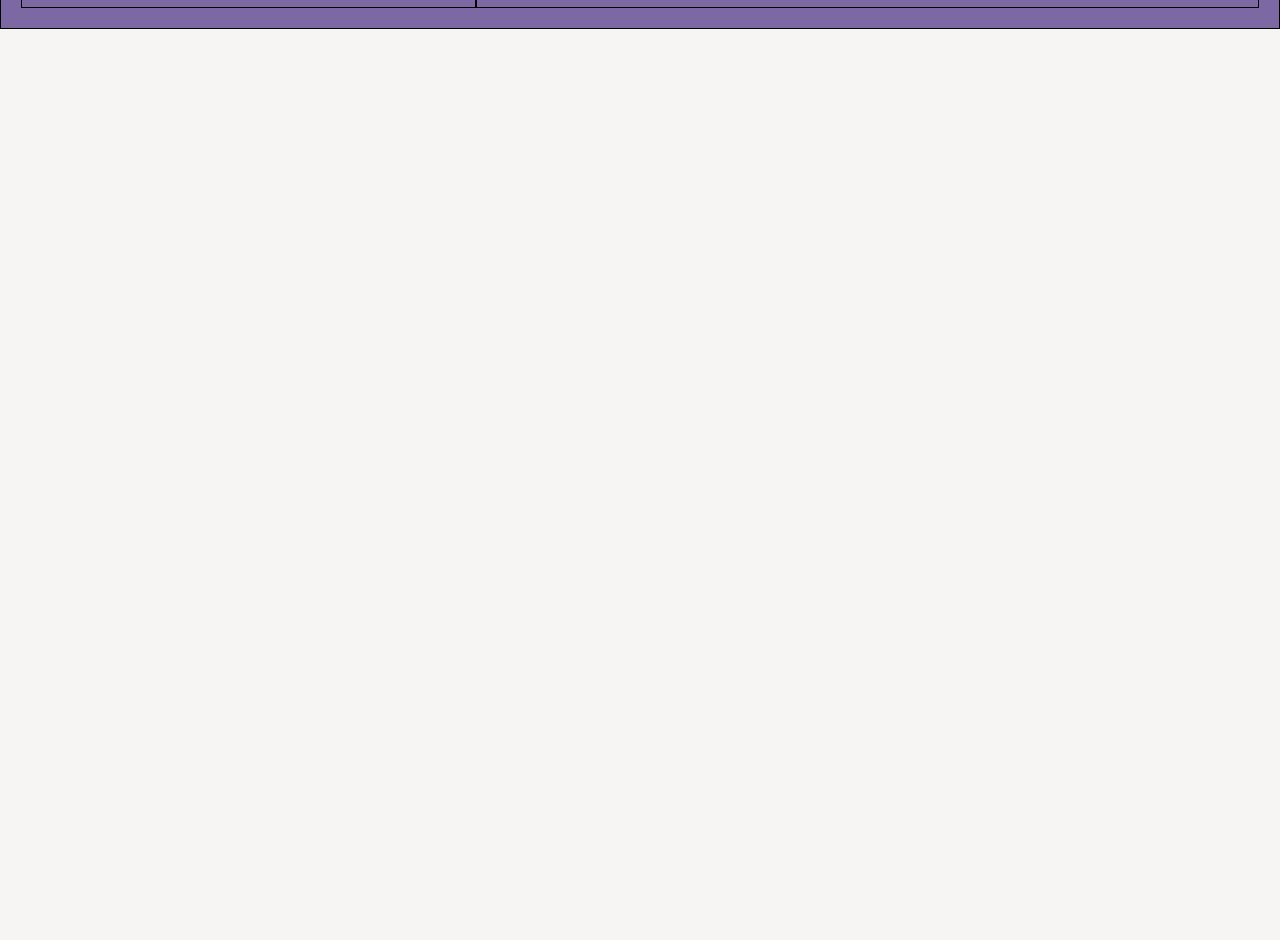
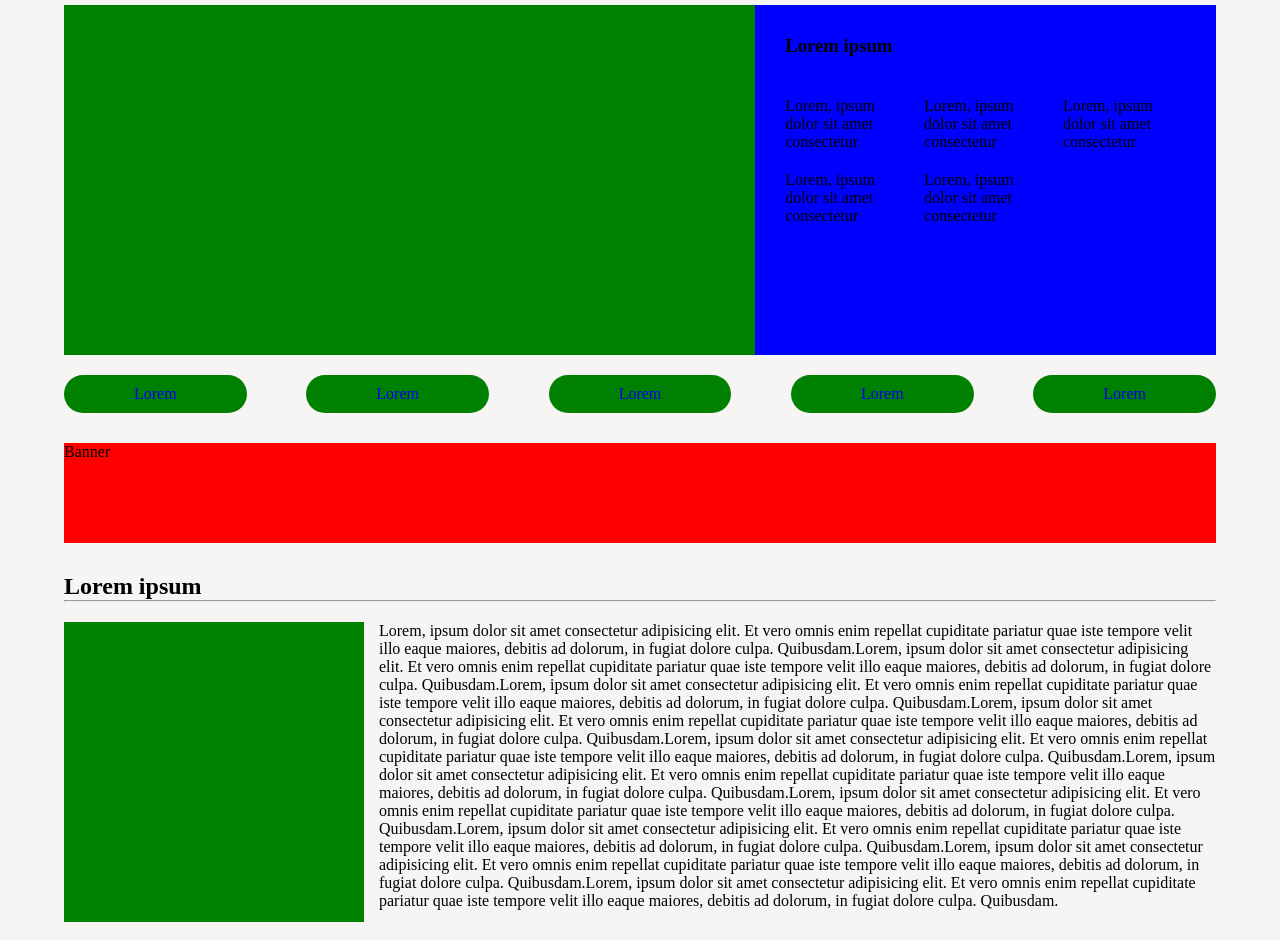
Before and after one commit to marcogulino-mg/htmlcss-responsive-layout, a plain HTML site: page index.html in a window 1280 px wide. Shown: the part 197-1137 px from the top of the page. Before the commit the page ends 800 px from the top, so only its background shows below. Drawn offline with Linux system fonts and the light colour scheme.

Commit message:
[feat] create main and adjust it for mobile/tablet/desktop

```diff
--- a/css/style.css
+++ b/css/style.css
@@ -4,17 +4,41 @@
   box-sizing: border-box;
 }
 
-/* ALL-VERSION VALUES */
+/* GENERIC VALUES */
 body {
   background-color: #f6f5f3;
+  font-family: "Montserrat", serif;
 }
 
 .debug {
   border: solid 1px #000000;
 }
 
+.logo {
+  font-size: 40px;
+  font-family: "Nerko One", serif;
+}
+
 ul {
   list-style: none;
+}
+
+h1 {
+  font-size: 30px;
+  color: #4e3969;
+}
+
+h4 {
+  color: #808080;
+}
+
+h5 {
+  font-size: 18px;
+  padding-bottom: 5px;
+}
+
+.hidden-text {
+  display: none;
 }
 
 /* MOBILE VERSION */
@@ -28,15 +52,71 @@ header {
   align-items: center;
 }
 
+/* MAIN */
+#container-main {
+  width: 90%;
+  margin: 0 auto;
+}
+
+section {
+  margin: 30px 0;
+}
+
+.recipe-guide {
+  margin-top: 20px;
+}
+
+.video-recipe {
+  /* DEBUG */
+  background-color: #008000;
+  height: 200px;
+}
+
+.short-infos {
+  padding: 20px;
+  /* DEBUG */
+  background-color: #0000ff;
+}
+
+.socials {
+  margin-top: 20px;
+}
+
+.socials > ul {
+  display: flex;
+  justify-content: space-between;
+}
+
+.socials li {
+  border-radius: 100px;
+  padding: 10px;
+  /* DEBUG */
+  background-color: #008000;
+}
+
+.socials a {
+  text-decoration: none;
+}
+
+.banner {
+  margin-top: 20px;
+  /* DEBUG */
+  height: 100px;
+  background-color: #ff0000;
+}
+
+.photo-recipe {
+  margin: 20px auto;
+  /* DEBUG */
+  height: 300px;
+  width: 300px;
+  background-color: #008000;
+}
+
 /* FOOTER */
 footer {
   background-color: #7c69a4;
   padding: 20px;
-}
-
-h5 {
-    font-size: 18px;
-    padding-bottom: 5px;
 }
 
 .col {
@@ -64,18 +144,52 @@ h5 {
     justify-content: left;
   }
 
-    h1 {
+  .logo {
     margin-left: 30px;
+  }
 
+  /* MAIN */
+  .hidden-text {
+    display: inline;
+  }
+
+  .video-recipe {
+    height: 350px;
+  }
+
+  h3 {
+    padding: 10px;
+  }
+
+  .short-infos > ul {
+    padding: 20px 0;
+    display: flex;
+    flex-wrap: wrap;
+  }
+
+  .short-infos li {
+    flex-basis: 33%;
+    padding: 10px;
+  }
+
+  .socials li {
+    padding: 10px 35px;
+  }
+
+  .photo-recipe {
+    float: left;
+    margin: 20px 15px 20px 0;
+  }
+
+  .presentation-text {
+    margin: 20px 0;
   }
 
   /* FOOTER */
   #menu-footer {
     flex-wrap: nowrap;
   }
-
 }
-
 
 /* DESKTOP VERSION */
 @media screen and (min-width: 992px) {
@@ -88,4 +202,22 @@ h5 {
   #menu-footer {
     justify-content: flex-end;
   }
+
+  /* MAIN */
+  .recipe-guide {
+    display: flex;
+    margin-top: 20px;
   }
+
+  .video-recipe {
+    width: 60%;
+  }
+
+  .short-infos {
+    width: 40%;
+  }
+
+  .socials li {
+    padding: 10px 70px;
+  }
+}
--- a/index.html
+++ b/index.html
@@ -16,16 +16,90 @@
   </head>
   <body>
     <header class="debug">
-        <h1>Site Title</h1>
+      <span class="logo">Site Title</span>
     </header>
 
-    <main></main>
+    <main>
+      <div id="container-main">
+        <section>
+          <h4>Lorem ipsum</h4>
+          <h1>Lorem ipsum <span class="hidden-text">dolor sit amet</span></h1>
+          <div class="recipe-guide">
+            <div class="video-recipe"></div>
+            <div class="short-infos">
+              <h3>Lorem ipsum</h3>
+              <ul>
+                <li>Lorem, ipsum dolor <span>sit amet consectetur</span></li>
+                <li>Lorem, ipsum dolor <span>sit amet consectetur</span></li>
+                <li>Lorem, ipsum dolor <span>sit amet consectetur</span></li>
+                <li>Lorem, ipsum dolor <span>sit amet consectetur</span></li>
+                <li>Lorem, ipsum dolor <span>sit amet consectetur</span></li>
+              </ul>
+            </div>
+          </div>
+          <div class="socials">
+            <ul>
+              <li><a href="#">Lorem</a></li>
+              <li><a href="#">Lorem</a></li>
+              <li><a href="#">Lorem</a></li>
+              <li><a href="#">Lorem</a></li>
+              <li><a href="#">Lorem</a></li>
+            </ul>
+          </div>
+        </section>
+        <div class="banner">Banner</div>
+
+        <!-- PRESENTATION -->
+        <section>
+          <h2>Lorem ipsum</h2>
+          <hr />
+          <div class="photo-recipe"></div>
+          <p class="presentation-text">
+            Lorem, ipsum dolor sit amet consectetur adipisicing elit. Et vero
+            omnis enim repellat cupiditate pariatur quae iste tempore velit illo
+            eaque maiores, debitis ad dolorum, in fugiat dolore culpa.
+            Quibusdam.Lorem, ipsum dolor sit amet consectetur adipisicing elit.
+            Et vero omnis enim repellat cupiditate pariatur quae iste tempore
+            velit illo eaque maiores, debitis ad dolorum, in fugiat dolore
+            culpa. Quibusdam.Lorem, ipsum dolor sit amet consectetur adipisicing
+            elit. Et vero omnis enim repellat cupiditate pariatur quae iste
+            tempore velit illo eaque maiores, debitis ad dolorum, in fugiat
+            dolore culpa. Quibusdam.Lorem, ipsum dolor sit amet consectetur
+            adipisicing elit. Et vero omnis enim repellat cupiditate pariatur
+            quae iste tempore velit illo eaque maiores, debitis ad dolorum, in
+            fugiat dolore culpa. Quibusdam.Lorem, ipsum dolor sit amet
+            consectetur adipisicing elit. Et vero omnis enim repellat cupiditate
+            pariatur quae iste tempore velit illo eaque maiores, debitis ad
+            dolorum, in fugiat dolore culpa. Quibusdam.Lorem, ipsum dolor sit
+            amet consectetur adipisicing elit. Et vero omnis enim repellat
+            cupiditate pariatur quae iste tempore velit illo eaque maiores,
+            debitis ad dolorum, in fugiat dolore culpa. Quibusdam.Lorem, ipsum
+            dolor sit amet consectetur adipisicing elit. Et vero omnis enim
+            repellat cupiditate pariatur quae iste tempore velit illo eaque
+            maiores, debitis ad dolorum, in fugiat dolore culpa.
+            Quibusdam.Lorem, ipsum dolor sit amet consectetur adipisicing elit.
+            Et vero omnis enim repellat cupiditate pariatur quae iste tempore
+            velit illo eaque maiores, debitis ad dolorum, in fugiat dolore
+            culpa. Quibusdam.Lorem, ipsum dolor sit amet consectetur adipisicing
+            elit. Et vero omnis enim repellat cupiditate pariatur quae iste
+            tempore velit illo eaque maiores, debitis ad dolorum, in fugiat
+            dolore culpa. Quibusdam.Lorem, ipsum dolor sit amet consectetur
+            adipisicing elit. Et vero omnis enim repellat cupiditate pariatur
+            quae iste tempore velit illo eaque maiores, debitis ad dolorum, in
+            fugiat dolore culpa. Quibusdam.
+          </p>
+        </section>
+      </div>
+    </main>
 
     <footer class="debug">
       <div id="footer-row">
         <div class="col debug">
           <h5>Lorem, ipsum dolor sit amet consectetur adipisicing elit.</h5>
-                <div>Lorem, ipsum dolor sit amet consectetur adipisicing elit. -2832189328989</div>
+          <div>
+            Lorem, ipsum dolor sit amet consectetur adipisicing elit.
+            -2832189328989
+          </div>
         </div>
         <nav class="col debug">
           <ul id="menu-footer">
```
Lines whose indentation alone changed are shown as unchanged.
